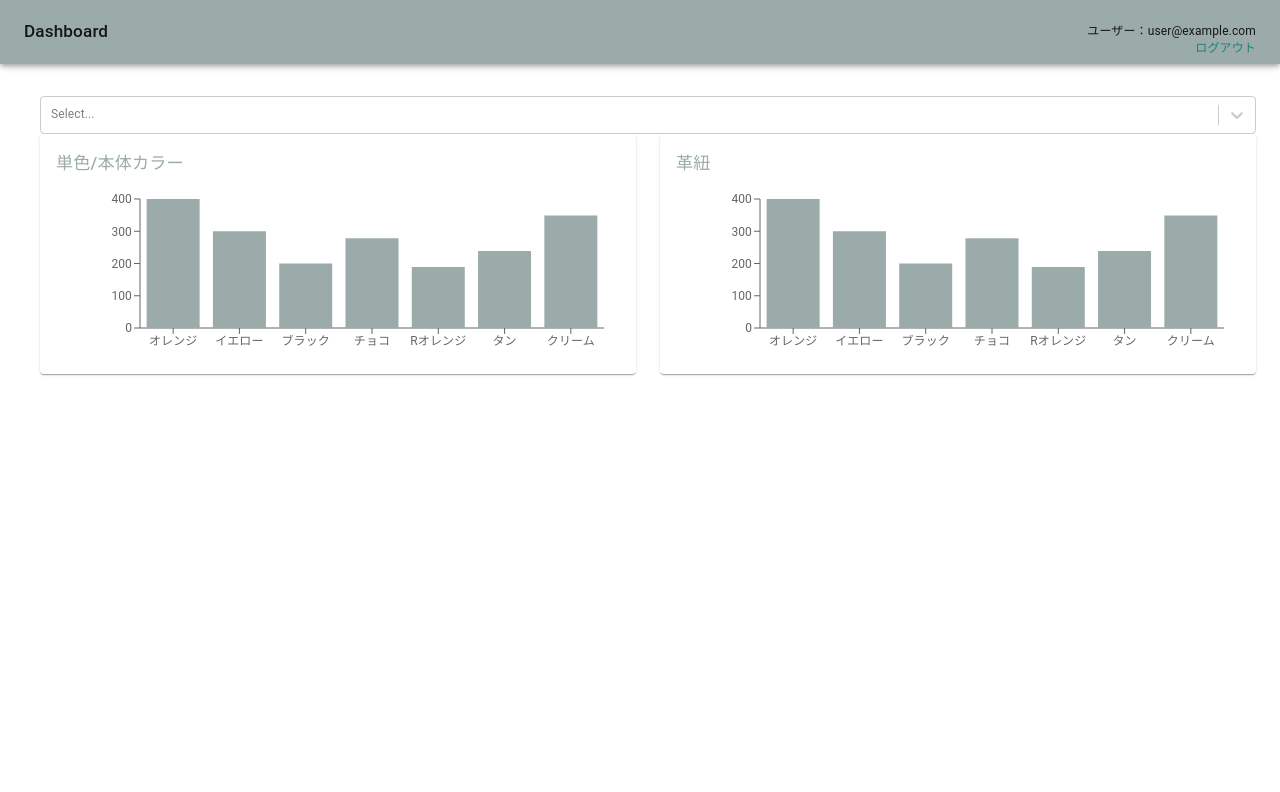
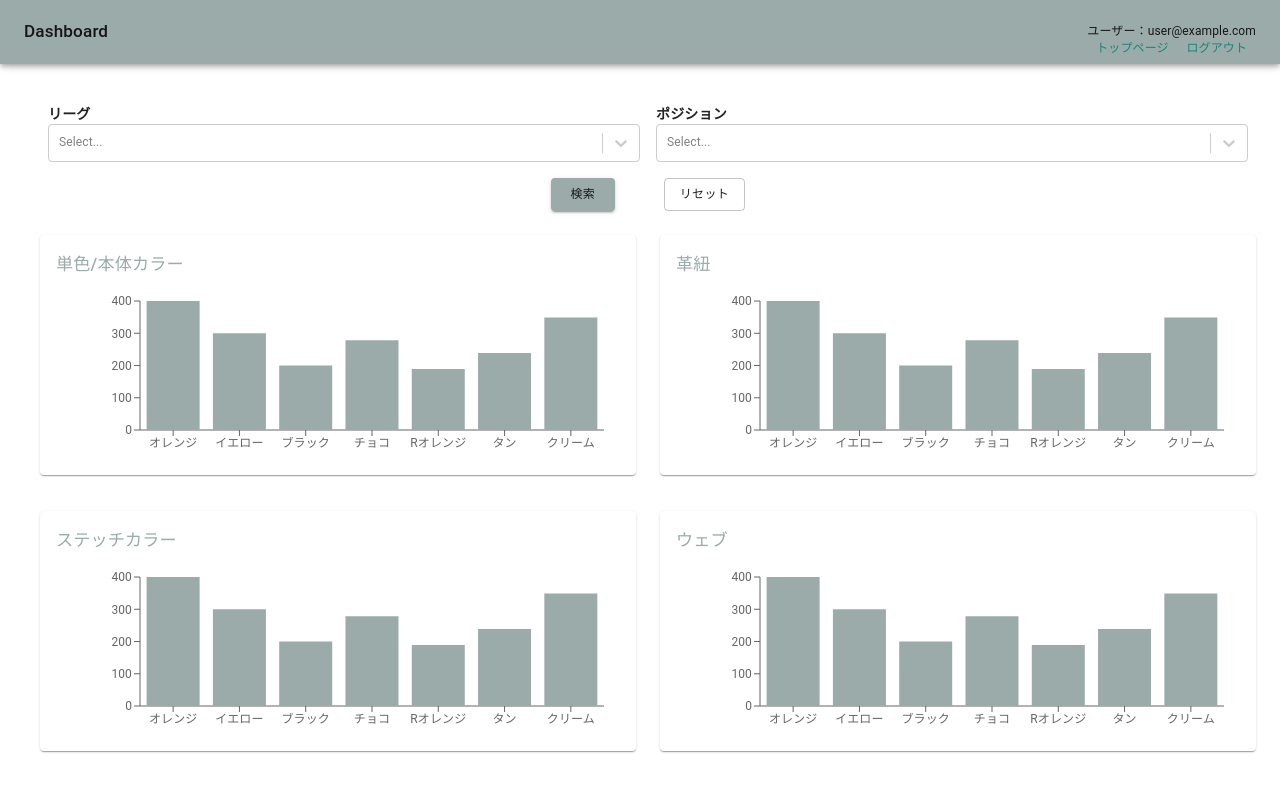
Before and after one commit to tomoki33kurita/glove-order, a Next.js app: page /analysis in a window 1280 px wide. Shown: the top 792 px of the page. Built offline with nearby package versions, Linux system fonts and the light colour scheme; no server answers; the database is empty; sample sign-in values are in the browser's storage.

Commit message:
Implemented React-select

```diff
--- /dev/null
+++ b/src/constants/analysisSelectOpts.ts
@@ -0,0 +1,15 @@
+export const leagueOpts = [
+  { label: 'プロ野球(NPB, 独立L)', value: 'professional' },
+  { label: '社会人野球', value: 'inCorporate' },
+  { label: '高校野球', value: 'highSchool' },
+  { label: 'ボーイズリーグ', value: 'boysLeague' },
+  { label: 'リトルリーグ', value: 'littleLeague' }
+]
+
+export const positionOpts = [
+  { label: '投手用', value: 'pitcher' },
+  { label: '捕手用', value: 'catcher' },
+  { label: '一塁手用', value: 'first' },
+  { label: '内野手用', value: 'infield' },
+  { label: '外野手用', value: 'outfield' }
+]
--- a/src/container/analysis/Dashboard.tsx
+++ b/src/container/analysis/Dashboard.tsx
@@ -1,9 +1,21 @@
 import React from 'react'
-import { Box, AppBar, Toolbar, Typography, Container, Grid, Link, Paper } from '@material-ui/core'
+import {
+  Box,
+  AppBar,
+  Toolbar,
+  Typography,
+  Container,
+  Grid,
+  Link,
+  Paper,
+  Button
+} from '@material-ui/core'
 import clsx from 'clsx'
 import { makeStyles } from '@material-ui/core/styles'
 import { BarCharts } from './BarChart'
 import Select from 'react-select'
+import { useRouter } from 'next/router'
+import { leagueOpts, positionOpts } from 'src/constants/analysisSelectOpts'
 // import { Drawingboard } from './Drawingboard'
 // import { Orders } from './Orders'
 
@@ -47,6 +59,7 @@ type Props = {
 export const Dashboard: React.VFC<Props> = ({ userEmail, handleSignOut }) => {
   const classes = useStyles()
   const fixedHeightPaper = clsx(classes.paper, classes.fixedHeight)
+  const router = useRouter()
 
   return (
     <div className={classes.root}>
@@ -58,7 +71,14 @@ export const Dashboard: React.VFC<Props> = ({ userEmail, handleSignOut }) => {
           {userEmail && (
             <Box mt={2} ml={2}>
               <Box>ユーザー：{userEmail}</Box>
-              <Box style={{ display: 'flex', justifyContent: 'flex-end' }}>
+              <Box display={'flex'} justifyContent={'space-around'}>
+                <Link
+                  onClick={() => router.push('/')}
+                  color={'secondary'}
+                  style={{ cursor: 'pointer' }}
+                >
+                  トップページ
+                </Link>
                 <Link
                   onClick={() => handleSignOut()}
                   style={{ cursor: 'pointer' }}
@@ -73,25 +93,64 @@ export const Dashboard: React.VFC<Props> = ({ userEmail, handleSignOut }) => {
       </AppBar>
       <main className={classes.content}>
         <Container maxWidth="lg" className={classes.container}>
-          <Grid>
+          <Grid container>
+            <Grid item xs={12} md={6}>
+              <Box mb={1} p={1}>
+                <Box my={0} component={'h3'}>
+                  リーグ
+                </Box>
+                <Select options={leagueOpts} />
+              </Box>
+            </Grid>
+            <Grid item xs={12} md={6}>
+              <Box mb={1} p={1}>
+                <Box my={0} component={'h3'}>
+                  ポジション
+                </Box>
+                <Select options={positionOpts} />
+              </Box>
+            </Grid>
+            {/* <Grid item xs={12} md={4}>
+              <Box mb={1} p={1}>
+                <Box my={0} component={'h3'}>
+                  　カラー数
+                </Box>
                 <Select options={[]} />
+              </Box>
+            </Grid> */}
+            <Box mx={'auto'} width={'20%'} display={'flex'} justifyContent={'space-around'}>
+              <Button variant="contained" color="primary">
+                検索
+              </Button>
+              <Button variant="outlined">リセット</Button>
+            </Box>
           </Grid>
+          <Box mt={3}>
             <Grid container spacing={3}>
               {/* Chart */}
               <Grid item xs={12} md={6}>
-              <Paper className={fixedHeightPaper}>{<BarCharts title={'単色/本体カラー'} />}</Paper>
+                <Paper className={fixedHeightPaper}>
+                  {<BarCharts title={'単色/本体カラー'} />}
+                </Paper>
               </Grid>
               {/* Chart */}
               <Grid item xs={12} md={6}>
                 <Paper className={fixedHeightPaper}>{<BarCharts title={'革紐'} />}</Paper>
               </Grid>
-            {/* Recent Orders */}
-            {/* <Grid item xs={12}>
-              <Paper className={classes.paper}>
-                <Orders />
-              </Paper>
-            </Grid> */}
             </Grid>
+          </Box>
+          <Box mt={3}>
+            <Grid container spacing={3}>
+              {/* Chart */}
+              <Grid item xs={12} md={6}>
+                <Paper className={fixedHeightPaper}>{<BarCharts title={'ステッチカラー'} />}</Paper>
+              </Grid>
+              {/* Chart */}
+              <Grid item xs={12} md={6}>
+                <Paper className={fixedHeightPaper}>{<BarCharts title={'ウェブ'} />}</Paper>
+              </Grid>
+            </Grid>
+          </Box>
         </Container>
       </main>
     </div>
```
Lines whose indentation alone changed are shown as unchanged.
